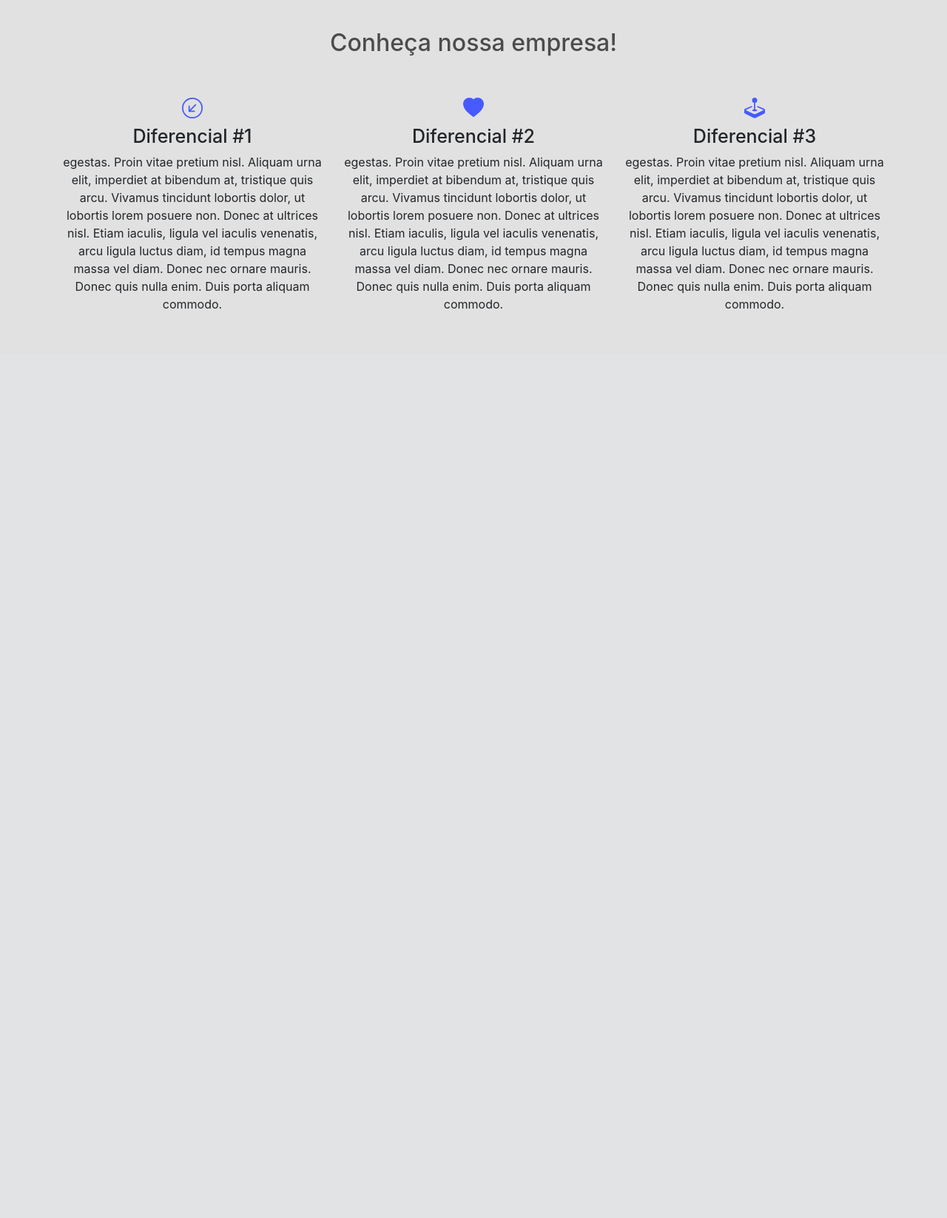
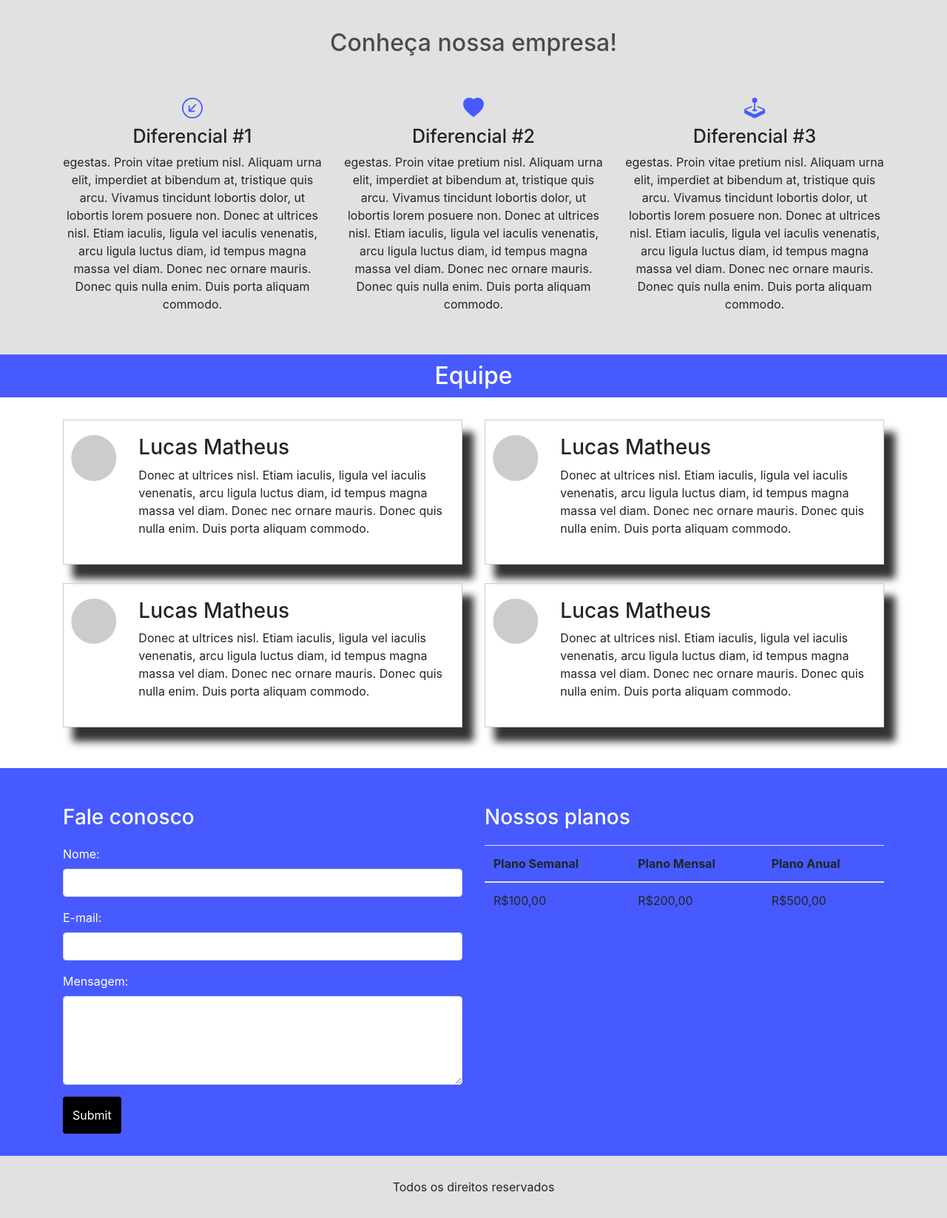
Before and after one commit to LucasM1710/Site-Bootstrap, a PHP site: page / in a window 1280 px wide. Shown: the part 989-2635 px from the top of the page at 74% size. Before the commit the page ends 1406 px from the top, so only its background shows below. Run offline with PHP 8.4, Linux system fonts and the light colour scheme.

Commit message:
Finalizando página com bootstrap

```diff
--- a/css/style.css
+++ b/css/style.css
@@ -114,9 +114,92 @@ section.diferenciais > h2{
 	font-size: 25px;
 }
 
+
+.equipe-container{padding-top: 30px ;padding-bottom:30px;}
+.equipe-single{
+	margin-bottom: 25px;
+	width: 100%;
+	padding: 20px 10px;
+	border:1px solid #ccc;
+	box-shadow: 14px 18px 10px 1px rgba(0,0,0,0.8);
+	-webkit-box-shadow: 14px 18px 10px 1px rgba(0,0,0,0.8);
+	-moz-box-shadow: 14px 18px 10px 1px rgba(0,0,0,0.8);
+}
+
+
+section.equipe h2{
+	background-color: #475aff;
+	color: white;
+	margin:0;
+	text-align: center;
+	padding: 10px 2%;
+}
+
+.user-picture{
+	width: 100%;
+	padding-top: 100%;
+	position: relative;
+	left: 50%;
+	transform: translate(-50%,0%);
+}
+
+.user-picture-child{
+	position: absolute;
+	left: 0;
+	top:0;
+	width: 100%;
+	height: 100%;
+	border-radius: 50%;
+	background-color: #ccc;
+}
+
+section.final-site{
+	padding: 30px 0;
+	background: #475aff;
+	color:white;
+}
+section.final-site textarea{
+	height: 120px;
+}
+section.final-site button{
+	height: 50px;
+	background: black;
+	color:white;
+}
+section.final-site h2{
+	margin:20px 0;
+	font-size: 28px;
+}
+footer{
+	background: rgb(225,225,225);
+	padding:30px 0;
+}
+footer p{
+	margin: 0;
+}
 @media screen and (max-width:1024px ){
+
+.user-picture{
+	width: 40%;
+	padding-top: 40%;
+	position: relative;
+}
+
 	section.cadastro-lead form{
 		position: relative;
 		top:0px;
 	}
+	section.cadastro-lead input[type=submit]{
+	width: 200px;
+	margin-top: 8px;
+	display: inline-block;
 }
+}
+@media screen and(max-width: 500px ){
+.chamada-banner h2{
+	color: #475aff;
+	font-size: 30px;
+}
+
+
+}
--- a/index.php
+++ b/index.php
@@ -122,10 +122,137 @@
             <p>egestas. Proin vitae pretium nisl. Aliquam urna elit, imperdiet at bibendum at, tristique quis arcu. Vivamus tincidunt lobortis dolor, ut lobortis lorem posuere non. Donec at ultrices nisl. Etiam iaculis, ligula vel iaculis venenatis, arcu ligula luctus diam, id tempus magna massa vel diam. Donec nec ornare mauris. Donec quis nulla enim. Duis porta aliquam commodo.</p>
             </div>
 
+
+        </div>
+      </div>
+    </section>
+   <section class="equipe">
+    <h2>Equipe</h2>
+
+    <div class="container equipe-container">
+      <div class="row">
+        <div class="col-md-6">
+          <div class="equipe-single">
+            <div class="row">
+              <div class="col-md-2">
+                <div class="user-picture">
+                   <div class="user-picture-child"></div>
+                </div>
+              </div>
+              <div class="col-md-10">
+                <h3>Lucas Matheus</h3>
+                <p>Donec at ultrices nisl. Etiam iaculis, ligula vel iaculis venenatis, arcu ligula luctus diam, id tempus magna massa vel diam. Donec nec ornare mauris. Donec quis nulla enim. Duis porta aliquam commodo.</p>
+              </div>
+
+            </div>
+          </div>
+        </div>
+
+        <div class="col-md-6">
+           <div class="equipe-single">
+              <div class="row">
+              <div class="col-md-2">
+                <div class="user-picture">
+                   <div class="user-picture-child"></div>
+                </div>
+              </div>
+              <div class="col-md-10">
+                <h3>Lucas Matheus</h3>
+                <p>Donec at ultrices nisl. Etiam iaculis, ligula vel iaculis venenatis, arcu ligula luctus diam, id tempus magna massa vel diam. Donec nec ornare mauris. Donec quis nulla enim. Duis porta aliquam commodo.</p>
+              </div>
+
+            </div>
+          </div>
+        </div>
+        <div class="col-md-6">
+          <div class="equipe-single">
+            <div class="row">
+              <div class="col-md-2">
+                <div class="user-picture">
+                  <div class="user-picture-child"></div>
+                </div>
+              </div>
+              <div class="col-md-10">
+                <h3>Lucas Matheus</h3>
+                <p>Donec at ultrices nisl. Etiam iaculis, ligula vel iaculis venenatis, arcu ligula luctus diam, id tempus magna massa vel diam. Donec nec ornare mauris. Donec quis nulla enim. Duis porta aliquam commodo.</p>
+              </div>
+
+            </div>
+          </div>
+        </div>
+        <div class="col-md-6">
+          <div class="equipe-single">
+            <div class="row">
+              <div class="col-md-2">
+                <div class="user-picture">
+                  <div class="user-picture-child"></div>
+                </div>
+              </div>
+              <div class="col-md-10">
+                <h3>Lucas Matheus</h3>
+                <p>Donec at ultrices nisl. Etiam iaculis, ligula vel iaculis venenatis, arcu ligula luctus diam, id tempus magna massa vel diam. Donec nec ornare mauris. Donec quis nulla enim. Duis porta aliquam commodo.</p>
+              </div>
+
+            </div>
           </div>
         </div>
       </div>
-    </section>
+    </div><!--equipe-container-->
+   </section>
+
+  <section class="final-site">
+    <div class="container">
+      <div class="row">
+
+        <div class="col-md-6">
+          <h2>Fale conosco</h2>
+          <form>
+              <div class="form-group">
+                <label for="email">Nome:</label>
+                <input type="text" name="nome" class="form-control" id="nome">
+              </div>
+
+              <div class="form-group">
+                <label for="pwd">E-mail:</label>
+                <input type="email" name="email" class="form-control" id="email">
+              </div>
+
+              <div class="form-group">
+                <label for="email">Mensagem:</label>
+                <textarea class="form-control"></textarea>
+              </div>
+
+              <button type="submit" class="btn btn-default">Submit</button>
+          </form>
+
+        </div>
+
+        <div class="col-md-6">
+           <h2>Nossos planos</h2>
+           <table class="table">
+              <thead>
+                <tr>
+                  <th>Plano Semanal</th>
+                  <th>Plano Mensal</th>
+                  <th>Plano Anual</th>
+                </tr>
+              </thead>
+              <tbody>
+                <tr>
+                  <td>R$100,00</td>
+                  <td>R$200,00</td>
+                  <td>R$500,00</td>
+                </tr>
+              </tbody>
+          </table>
+        </div>
+      </div>
+    </div>
+  </section>
+    <footer>
+        <p class="text-center">Todos os direitos reservados</p>
+    </footer>
+
   </div><!--box-->
 
 
--- a/sites auxilio.txt
+++ b/sites auxilio.txt
@@ -1 +1,2 @@
 getbootstrap.com
+box shadow cssmatic
```
